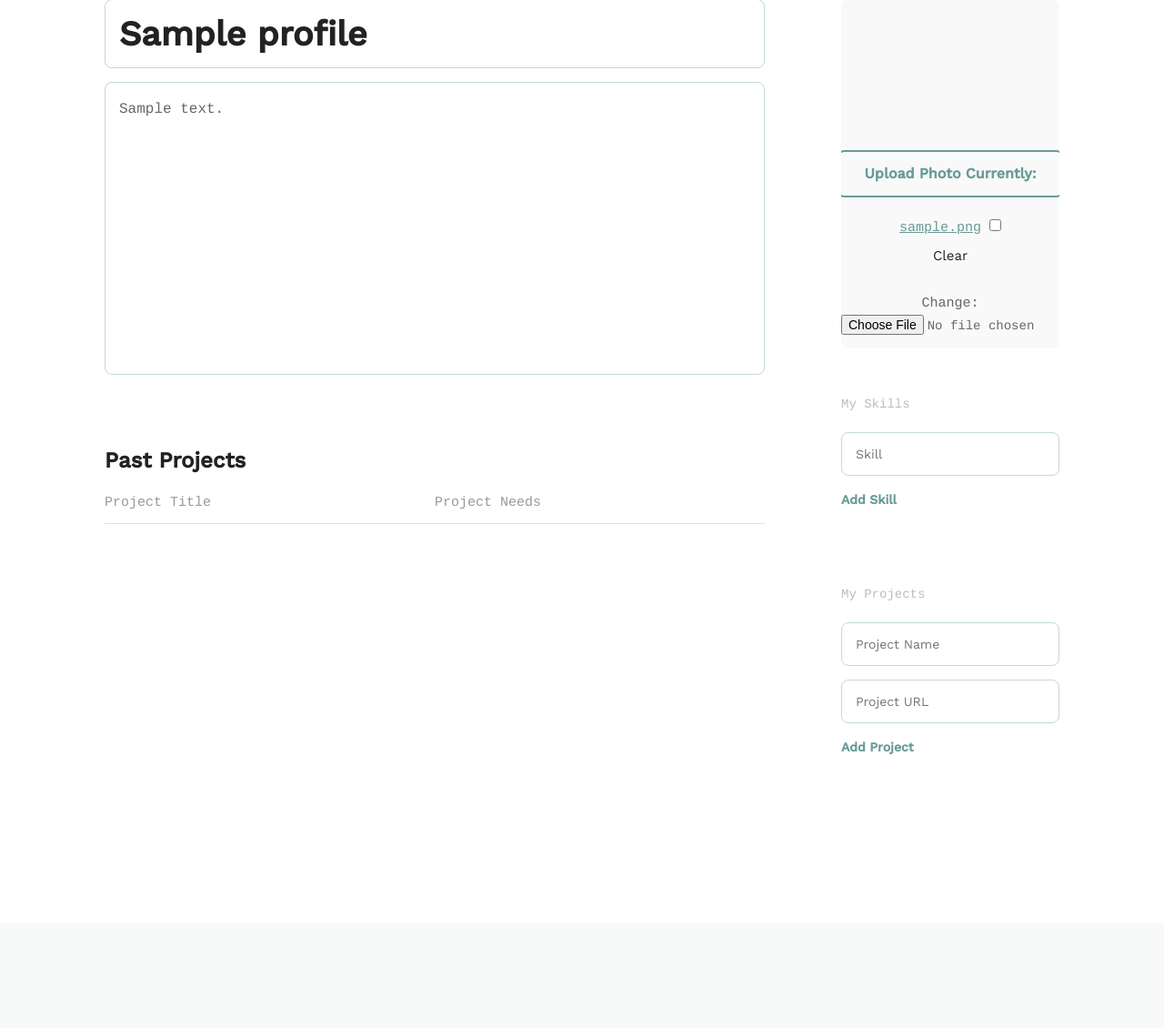
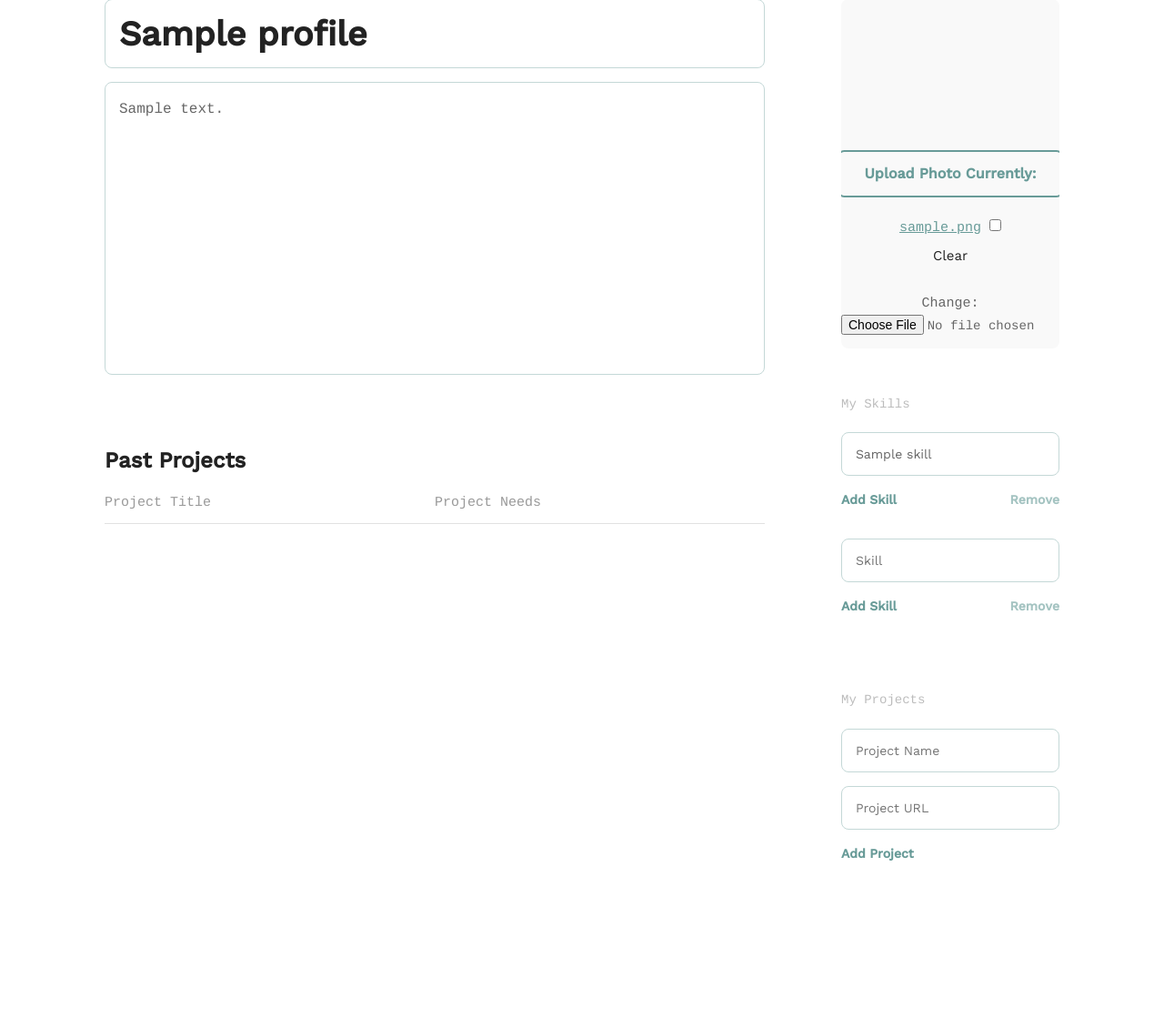
Before and after one commit to hyungmogu/social-team-builder, a Django app: page /profile/edit/ in a window 1280 px wide. Shown: the part 284-1414 px from the top of the page at 91% size. Before the commit the page ends 1113 px from the top, so only its background shows below. Run offline with Django 3.2, Linux system fonts and the light colour scheme; a user stored in the database is signed in; tables that the repository leaves empty hold one stand-in row (values such as "Sample post"); lists and menus that the app fills with data are empty; parts of the project's set-up code (start-up, migrations or seed data) failed here and were passed over.

Commit message:
feat: Add skills formset in '/profile/edit'

```diff
--- a/project/main/forms.py
+++ b/project/main/forms.py
@@ -27,6 +27,7 @@
         model = Profile
 
 class SkillForm(forms.ModelForm):
+    name = forms.CharField(widget=forms.TextInput(attrs={'placeholder':'Skill'}))
     class Meta:
         fields = ('name',)
         model = Skill
@@ -43,3 +44,12 @@
     fields=('name','description',),
     extra=1,
     can_delete=True)
+
+
+SkillFormSet = inlineformset_factory(
+    Profile,
+    Skill,
+    form=SkillForm,
+    fields=('name',),
+    extra=1,
+    can_delete=True)
--- a/project/main/views.py
+++ b/project/main/views.py
@@ -178,7 +178,7 @@
     model = models.Profile
     form_profile = forms.ProfileForm
     form_user_projects = forms.UserProjectForm
-    form_skills =  forms.SkillForm
+    form_skills =  forms.SkillFormSet
     template_name = 'main/profile_edit.html'
 
     def get_object(self):
--- a/project/templates/main/profile_edit.html
+++ b/project/templates/main/profile_edit.html
@@ -79,11 +79,14 @@
           <div class="circle--secondary--module">
             <h4>My Skills</h4>
             <ul class="circle--clone--list">
-              <li>
-                <input type="text" placeholder="Skill" />
-                <a class="circle--clone--add">Add Skill</a>
-                <a class="circle--clone--remove">Remove</a>
-              </li>
+              {% for form_skill in form_skills %}
+                <li>
+                  {{ form_skill.name }}
+                  {{ form_skill.name.errors }}
+                  <a class="circle--clone--add">Add Skill</a>
+                  <a class="circle--clone--remove">Remove</a>
+                </li>
+              {% endfor %}
             </ul>
           </div>
 
```
